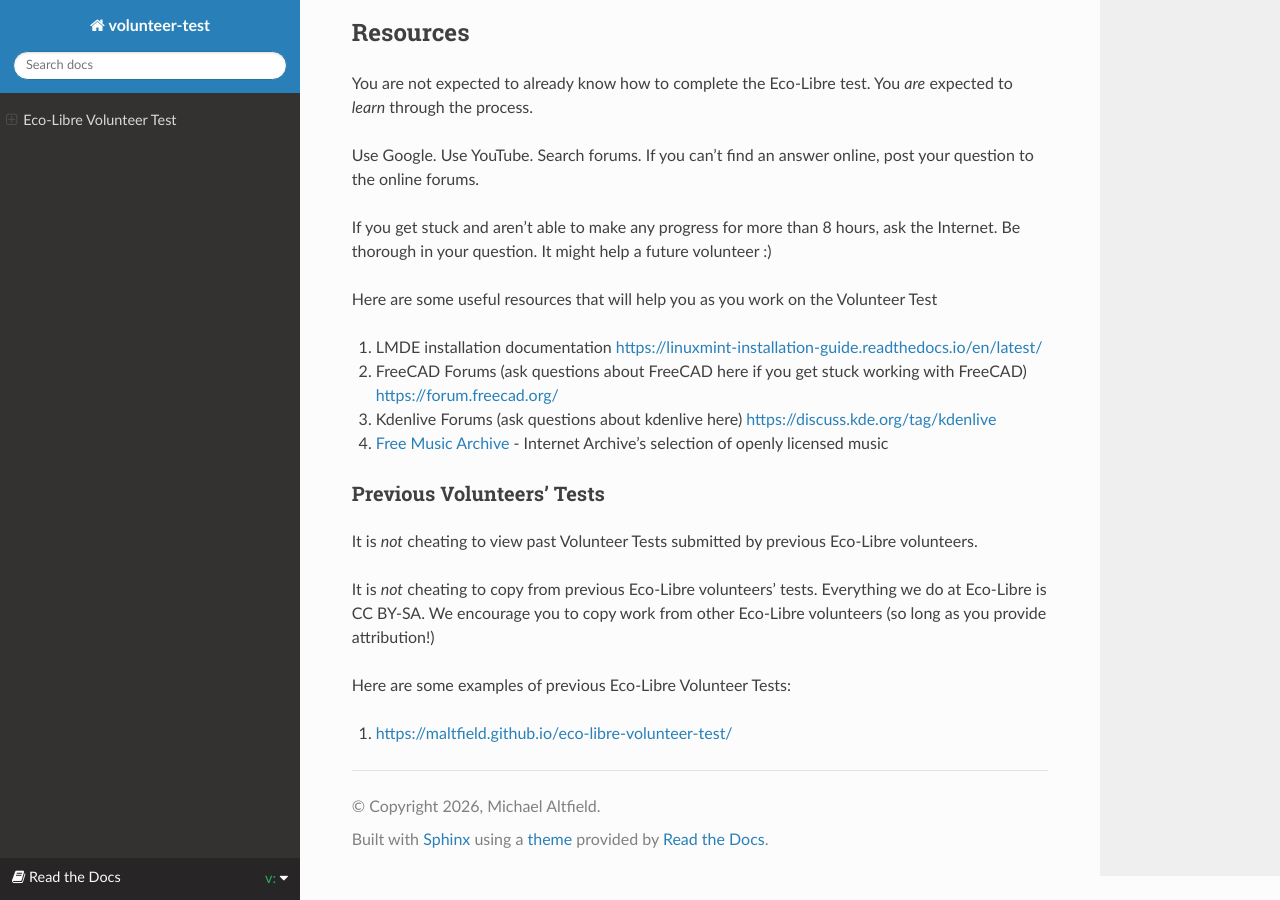
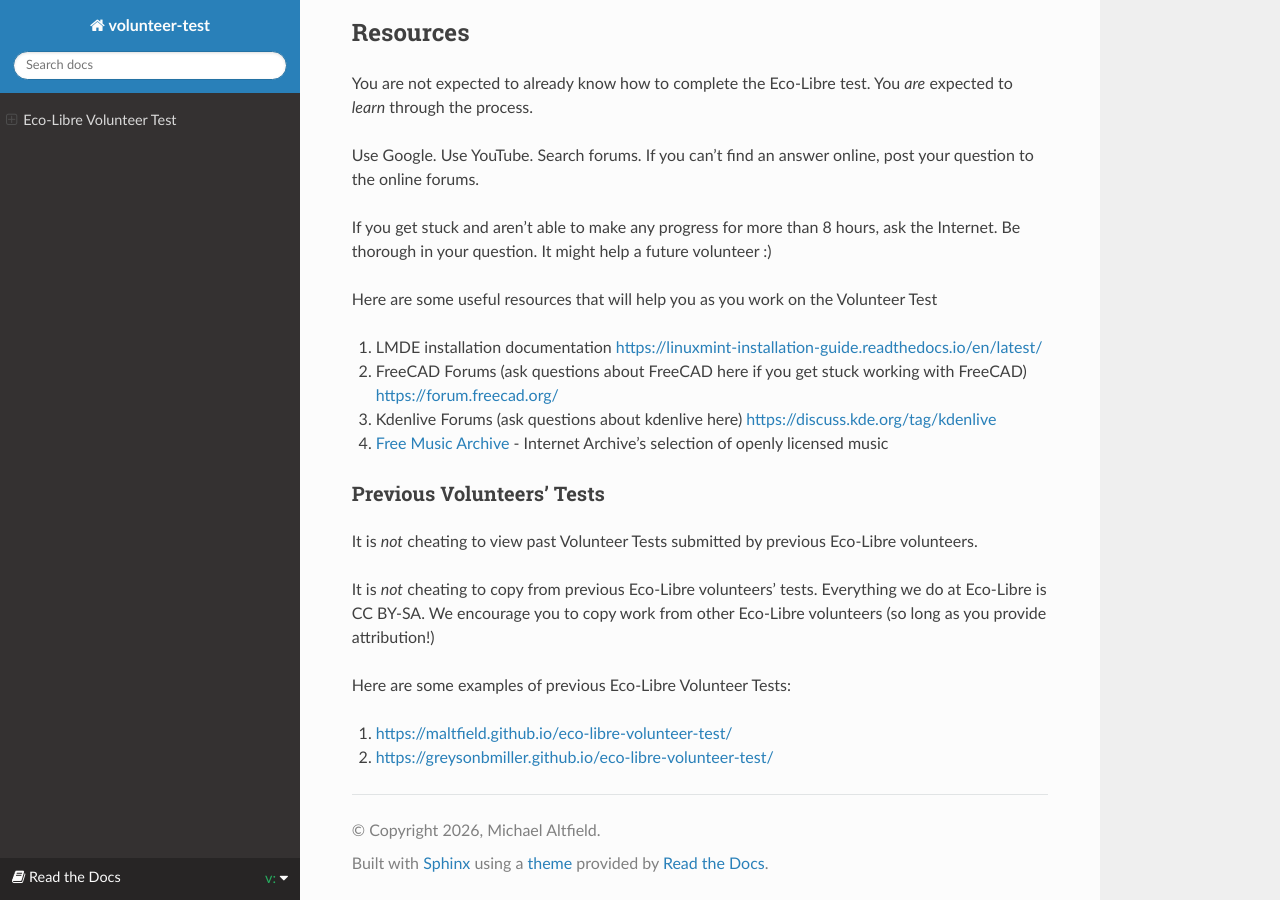
Before and after one commit to Eco-Libre/volunteer-test, a Sphinx documentation site: the page built from docs/index.rst, in a window 1280 px wide and 900 px high, scrolled down 2121 px. Built offline with Sphinx 7.4.7 and the Read the Docs theme 3.1.0, drawn with Linux system fonts in a browser that asks for light colours; the version number could not be read and is left out; some of the changed lines change nothing that is shown.

Commit message:
added the completed test from Greyson

```diff
--- a/docs/index.rst
+++ b/docs/index.rst
@@ -110,3 +110,4 @@
 Here are some examples of previous Eco-Libre Volunteer Tests:
 
 #. https://maltfield.github.io/eco-libre-volunteer-test/
+#. https://greysonbmiller.github.io/eco-libre-volunteer-test/
```
